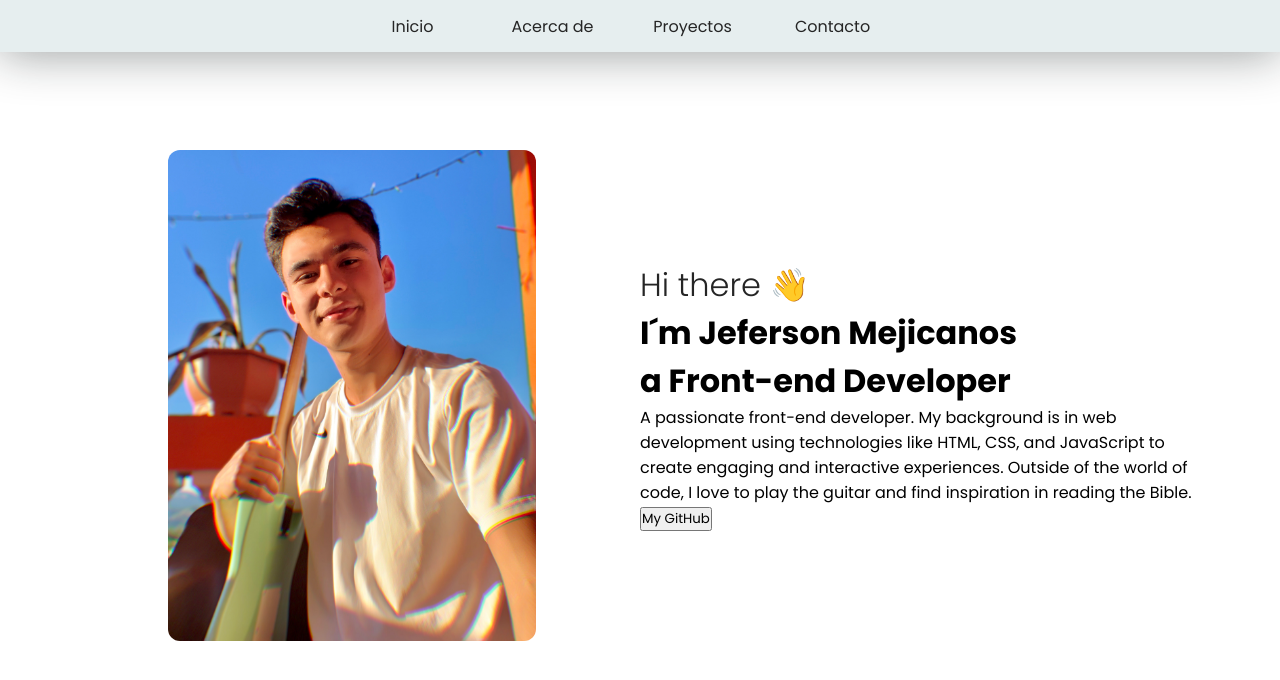
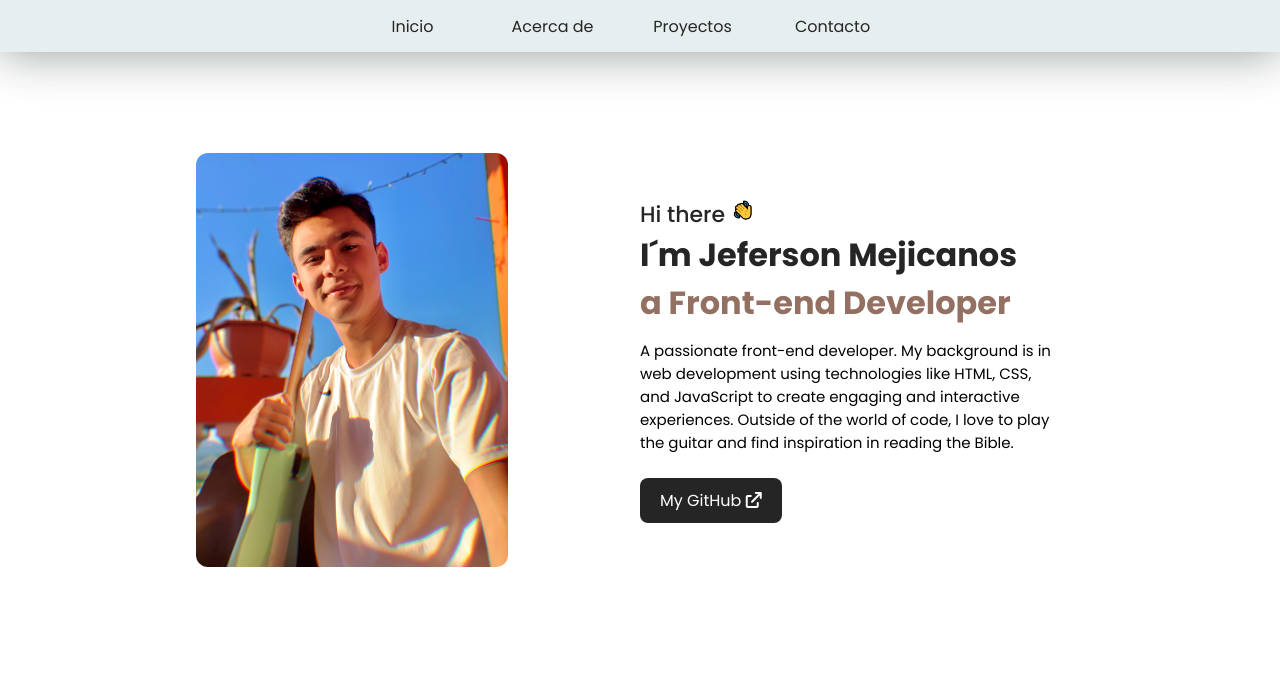
Before and after one commit to Jeferson57/my-personal-website, a plain HTML site: page index.html in a window 1280 px wide. Drawn offline with Linux system fonts and the light colour scheme.

Commit message:
Add styles for my personal infomation

```diff
--- a/index.html
+++ b/index.html
@@ -1,5 +1,5 @@
 <!DOCTYPE html>
-<html lang="en">
+<h lang="en">
 <head>
     <meta charset="UTF-8">
     <meta name="viewport" content="width=device-width, initial-scale=1.0">
@@ -20,6 +20,15 @@
         href="https://fonts.googleapis.com/css2?family=Poppins:wght@100;200;300;400;500;600;700;800;900&display=swap"
         rel="stylesheet">
 
+    <!-- Icons -->
+
+    <link
+        rel="stylesheet"
+        href="https://cdnjs.cloudflare.com/ajax/libs/font-awesome/6.0.0/css/all.min.css"
+        integrity="sha512-9usAa10IRO0HhonpyAIVpjrylPvoDwiPUiKdWk5t3PyolY1cOd4DSE0Ga+ri4AuTroPR5aQvXU9xC6qOPnzFeg=="
+        crossorigin="anonymous"
+        referrerpolicy="no-referrer" />
+
 </head>
 <body>
     <ul class="navbar">
@@ -34,16 +43,21 @@
                 <img src="./images/Yo.JPG" alt="">
                 <div class="personal-information">
                     <h1 class="welcome">
-                        Hi there 👋 <br>
+                        Hi there <img src="./images/hello.png" alt=""> <br>
                         I´m Jeferson Mejicanos <br>
-                        a Front-end Developer
+                        <span>a Front-end Developer</span>
                     </h1>
                     <p class="presentation">
-                        A passionate front-end developer. My background is in web development using technologies like HTML, CSS, and JavaScript to create engaging and interactive experiences. Outside of the world of code, I love to play the guitar and find inspiration in reading the Bible.
+                        A passionate front-end developer.
+                        My background is in web development using
+                        technologies like HTML, CSS, and JavaScript to
+                        create engaging and interactive experiences.
+                        Outside of the world of code, I love to play the
+                         guitar and find inspiration in reading the Bible.
                     </p>
-                    <button>
-                        My GitHub
-                    </button>
+                    <a href="" class="github-button">
+                        My GitHub <i class='fa-solid fa-arrow-up-right-from-square' style='color: white'></i>
+                    </a>
                 </div>
             </div>
         </div>
--- a/style.css
+++ b/style.css
@@ -1,6 +1,7 @@
 :root {
     --anti-flash-white: #E6EEEF;
     --raisin-black: #252525;
+    --beaver: #937062;
 }
 
 * {
@@ -40,6 +41,7 @@
     /* padding: 0px 55px; */
     text-decoration: none;
     cursor: pointer;
+    transition: background-color 0.4s;
 }
 
 .navbar li:hover {
@@ -54,7 +56,7 @@
 }
 
 .content {
-    margin-top: 150px; /* Ajusta el margen superior del div sin afectar el ul */
+    margin-top: 120px; /* Ajusta el margen superior del div sin afectar el ul */
     display: flex;
     justify-content: center; /* Centra horizontalmente el contenido del div */
     align-items: center;
@@ -62,13 +64,13 @@
 
 .grid-container {
     width: 90%;
-    height: 40vh;
+    height: 60vh;
     display: grid;
     grid-template-columns: 1fr 1fr;
 }
 
 .content img {
-    width: 64%;
+    width: 54%;
     border-radius: 12px;
     justify-self: center;
     align-self: center;
@@ -78,7 +80,45 @@
     align-self: center;
 }
 
+.personal-information .welcome {
+    color: var(--raisin-black)
+}
+
+.personal-information .welcome span {
+    color: var(--beaver);
+}
+
 .personal-information .welcome::first-line {
     color: var(--raisin-black);
-    font-weight: 300;
+    font-size: 22px;
+    font-weight: 500;
 }
+
+.personal-information .welcome img {
+    width: 24px;
+}
+
+.personal-information .presentation {
+    font-size: 15px;
+    max-width: 420px;
+    margin-top: 12px;
+}
+
+.personal-information .github-button {
+    display: inline-block;
+    padding: 10px 20px;
+    background-color: var(--raisin-black);
+    color: #fff;
+    text-decoration: none;
+    border-radius: 8px;
+    transition: background-color 0.3s;
+    margin-top: 24px;
+}
+
+.personal-information .github-button:hover {
+    background-color: #555;
+}
+
+.personal-information .github-button:active {
+    background-color: #111;
+}
```
Also changed, not shown: images/hello.png (added).
